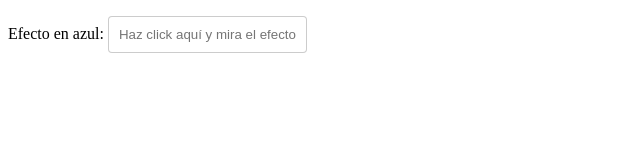
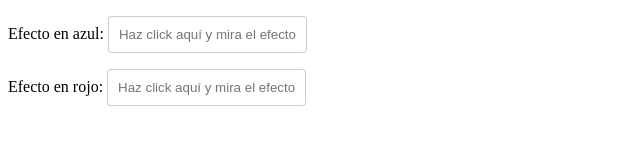
Before and after one commit to claudiasg/proyectoPaquetes, a website: page index.html in a window 1280 px wide. Shown: the whole page, without its empty margins (0-640 px from the left). Drawn offline with Linux system fonts and the light colour scheme.

Commit message:
Verison inicial

```diff
--- a/css/estilo.css
+++ b/css/estilo.css
@@ -10,3 +10,7 @@ input,textarea{
     box-shadow: 0 0 5px rgba(0,0,255,1);
     border:2px solid rgba(0,0,255,0.8);
   }
+.rojo:focus {
+    box-shadow: 0 0 5px rgba(255,0,0,1);
+    border:1px solid rgba(255,0,0,0.8);
+  }
--- a/index.html
+++ b/index.html
@@ -16,6 +16,11 @@
         <label>Efecto en azul: </label>
         <input type="text" name="campo" class="azul" placeholder="Haz click aquí y mira el efecto">
       </p>
+      <p>
+        <label>Efecto en rojo: </label>
+        <input type="text" name="campo" class="rojo" placeholder="Haz click aquí y mira el efecto">
+      </p>
+
 
   	</form>
 
--- a/package.json
+++ b/package.json
@@ -1,6 +1,6 @@
 {
   "name": "proyectopaquetes",
-  "version": "1.0.0-beta.1",
+  "version": "1.0.1",
   "description": "Efecto focus color input",
   "main": "index.js",
   "scripts": {
```
